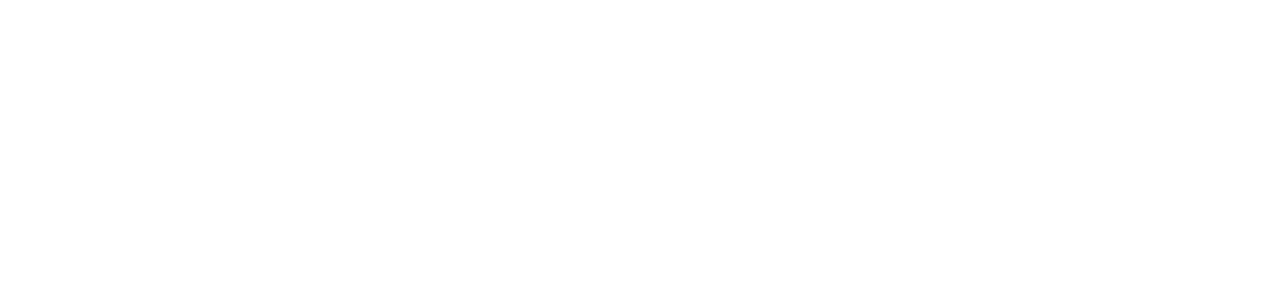
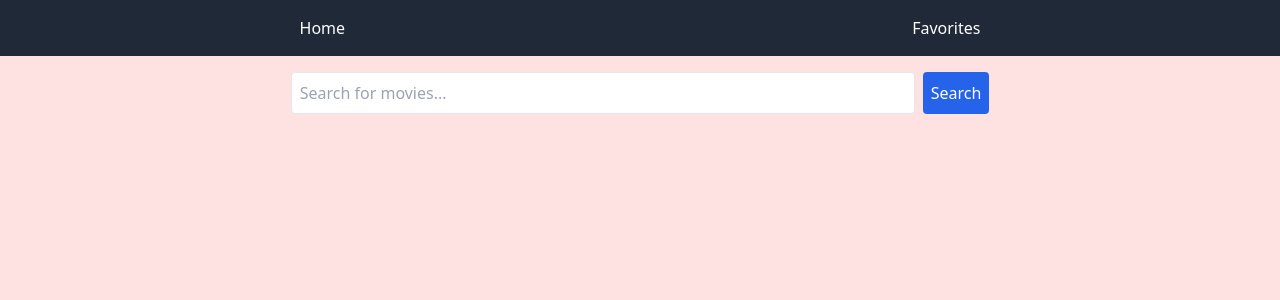
Before and after one commit to IsabelleLof/movie-app, a React (Vite) app: page / in a window 1280 px wide. Shown: the top 300 px of the page. Built offline with nearby package versions, Linux system fonts and the light colour scheme.

Commit message:
created the components and the navigationsmenu, using browser router to navigate and tailwind for the styling

```diff
--- /dev/null
+++ b/postcss.config.cjs
@@ -0,0 +1,6 @@
+module.exports = {
+    plugins: {
+      tailwindcss: {},
+      autoprefixer: {},
+    },
+  };
--- a/src/App.jsx
+++ b/src/App.jsx
@@ -1,11 +1,30 @@
-//import { useState } from "react";
-import "./App.css";
+import React from "react";
+import { BrowserRouter as Router, Route, Routes } from "react-router-dom";
+import SearchBar from "./components/SearchBar";
+import MovieList from "./components/MovieList";
+import FavoritesList from "./components/FavoritesList";
+import NavigationMenu from "./components/NavigationMenu";
 
-function App() {
-
-  return <>
-
-  </>;
-}
+const App = () => {
+  return (
+    <Router>
+      <div className="min-h-screen bg-red-100">
+        <NavigationMenu />
+        <Routes>
+          <Route
+            path="/"
+            element={
+              <>
+                <SearchBar />
+                <MovieList />
+              </>
+            }
+          />
+          <Route path="/favorites" element={<FavoritesList />} />
+        </Routes>
+      </div>
+    </Router>
+  );
+};
 
 export default App;
--- /dev/null
+++ b/src/components/FavoritesList.jsx
@@ -0,0 +1,24 @@
+import React from 'react';
+import { useSelector } from 'react-redux';
+import MovieCard from './MovieCard';
+
+const FavoritesList = () => {
+  const favorites = useSelector((state) => state.movies.favorites);
+
+  return (
+    <div className="p-4">
+      <h2 className="text-2xl font-bold mb-4">Your Favorite Movies</h2>
+      {favorites.length === 0 ? (
+        <p>No favorites yet.</p>
+      ) : (
+        <div className="grid grid-cols-1 md:grid-cols-2 lg:grid-cols-3 gap-4">
+          {favorites.map((movie) => (
+            <MovieCard key={movie.id} movie={movie} />
+          ))}
+        </div>
+      )}
+    </div>
+  );
+};
+
+export default FavoritesList;
--- /dev/null
+++ b/src/components/MovieCard.jsx
@@ -0,0 +1,39 @@
+import React from 'react';
+import { useDispatch, useSelector } from 'react-redux';
+import { addFavorite, removeFavorite } from '../redux/movieSlice';
+
+const MovieCard = ({ movie }) => {
+  const dispatch = useDispatch();
+  const favorites = useSelector((state) => state.movies.favorites);
+  const isFavorite = favorites.some((fav) => fav.id === movie.id);
+
+  const handleFavoriteClick = () => {
+    if (isFavorite) {
+      dispatch(removeFavorite(movie));
+    } else {
+      dispatch(addFavorite(movie));
+    }
+  };
+
+  return (
+    <div className="border p-4 rounded shadow-lg">
+      <img
+        src={`https://image.tmdb.org/t/p/w500${movie.poster_path}`}
+        alt={movie.title}
+        className="w-full h-80 object-cover mb-4"
+      />
+      <h3 className="text-xl font-bold">{movie.title}</h3>
+      <p>{movie.release_date}</p>
+      <button
+        onClick={handleFavoriteClick}
+        className={`mt-4 p-2 rounded ${
+          isFavorite ? 'bg-red-600 text-white' : 'bg-green-600 text-white'
+        }`}
+      >
+        {isFavorite ? 'Remove from Favorites' : 'Add to Favorites'}
+      </button>
+    </div>
+  );
+};
+
+export default MovieCard;
--- /dev/null
+++ b/src/components/MovieList.jsx
@@ -0,0 +1,25 @@
+import React from 'react';
+import MovieCard from './MovieCard';
+import { useSelector } from 'react-redux';
+
+const MovieList = () => {
+  const { movies, status, error } = useSelector((state) => state.movies);
+
+  if (status === 'loading') {
+    return <p>Loading movies...</p>;
+  }
+
+  if (status === 'failed') {
+    return <p>Error loading movies: {error}</p>;
+  }
+
+  return (
+    <div className="grid grid-cols-1 md:grid-cols-2 lg:grid-cols-3 gap-4 p-4">
+      {movies.map((movie) => (
+        <MovieCard key={movie.id} movie={movie} />
+      ))}
+    </div>
+  );
+};
+
+export default MovieList;
--- /dev/null
+++ b/src/components/NavigationMenu.jsx
@@ -0,0 +1,19 @@
+import React from 'react';
+import { Link } from 'react-router-dom';
+
+const NavigationMenu = () => {
+  return (
+    <nav className="bg-gray-800 p-4 text-white">
+      <ul className="flex justify-around">
+        <li>
+          <Link to="/" className="hover:text-gray-400">Home</Link>
+        </li>
+        <li>
+          <Link to="/favorites" className="hover:text-gray-400">Favorites</Link>
+        </li>
+      </ul>
+    </nav>
+  );
+};
+
+export default NavigationMenu;
--- /dev/null
+++ b/src/components/SearchBar.jsx
@@ -0,0 +1,30 @@
+import React, { useState } from 'react';
+import { useDispatch } from 'react-redux';
+import { fetchMovies } from '../redux/movieSlice';
+
+const SearchBar = () => {
+  const [query, setQuery] = useState('');
+  const dispatch = useDispatch();
+
+  const handleSearch = (e) => {
+    e.preventDefault();
+    dispatch(fetchMovies(query)); // Fetch movies based on the search query
+  };
+
+  return (
+    <form onSubmit={handleSearch} className="flex justify-center p-4">
+      <input
+        type="text"
+        value={query}
+        onChange={(e) => setQuery(e.target.value)}
+        placeholder="Search for movies..."
+        className="border rounded p-2 w-1/2"
+      />
+      <button type="submit" className="ml-2 p-2 bg-blue-600 text-white rounded">
+        Search
+      </button>
+    </form>
+  );
+};
+
+export default SearchBar;
--- a/src/redux/movieSlice.js
+++ b/src/redux/movieSlice.js
@@ -11,7 +11,7 @@
       `https://api.themoviedb.org/3/search/movie`,
       {
         params: {
-          api_key: "DIN_API_NYCKEL",
+          api_key: "86f8955cac43b6e93132664afbcb0af0",
           query: query,
         },
       }
--- a/tailwind.config.js
+++ b/tailwind.config.js
@@ -1,7 +1,11 @@
-module.exports = {
-  content: ['./index.html', './src/**/*.{js,ts,jsx,tsx}'],
+/** @type {import('tailwindcss').Config} */
+export default {
+  content: [
+    "./index.html",
+    "./src/**/*.{js,jsx,ts,tsx}",
+  ],
   theme: {
     extend: {},
   },
   plugins: [],
-}
+};
```
Also changed, not shown: src/pages/FavoritesPage.jsx (added), src/pages/HomePage.jsx (added), src/pages/MovieDetailsPage.jsx (added).
